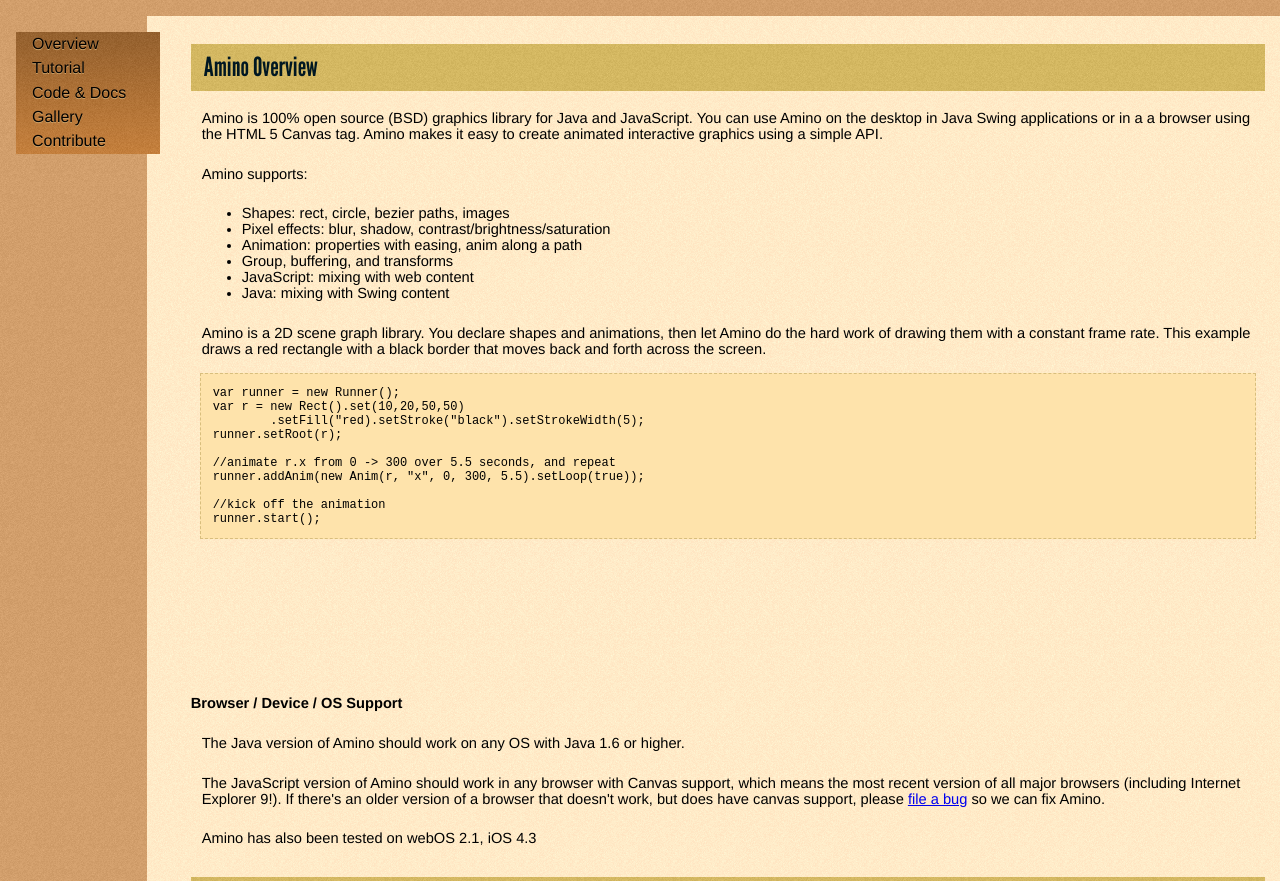
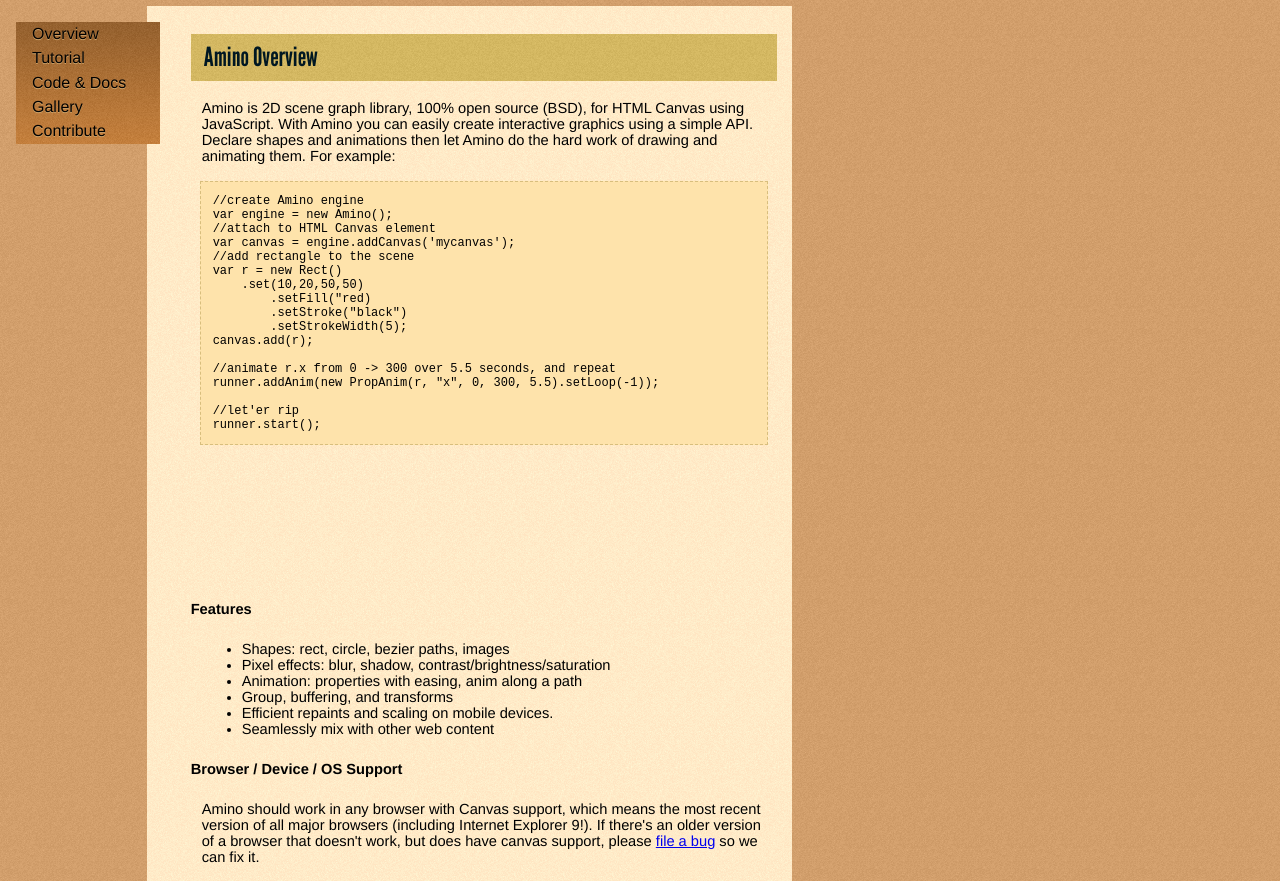
Before and after one commit to tonykwok/leonardosketch.amino3, a plain HTML site: page site/index.html in a window 1280 px wide. Shown: the part 155-1036 px from the top of the page. Drawn offline with Linux system fonts and the light colour scheme; files whose address does not match are found by name.

Commit message:
updated site

```diff
--- a/site/index.html
+++ b/site/index.html
@@ -3,6 +3,13 @@
 
 <html>
     <head>
+    <style type="text/css">
+
+    #content {
+    	max-width: 40em;
+    }
+
+    </style>
         <meta http-equiv="Content-Type" content="text/html; charset=UTF-8">
         <title>Amino Java/JavaScript Scene Graph</title>
         <link rel="stylesheet" href="resources/ChunkFive-fontfacekit/stylesheet.css" type="text/css" charset="utf-8">
@@ -18,7 +25,7 @@
 <div id="masthead">
 <canvas id="can" width="200" height="150"></canvas>
 <h1>Amino</h1>
-<h2>Java &amp; JavaScript Scenegraph</h2>
+<h2>HTML Canvas Scenegraph</h2>
 </div>
 
 
@@ -137,35 +144,27 @@ foo();
 
 <h3><a id="overview">Amino Overview</a></h3>
 
-<p>Amino is 100% open source (BSD) graphics library for Java and JavaScript. You
-can use Amino on the desktop in Java Swing applications or in a
-a browser using the HTML 5 Canvas tag. Amino makes it easy to
-create animated interactive graphics using a simple API.</p>
+<p>Amino is 2D scene graph library, 100% open source (BSD), for
+HTML Canvas using JavaScript. With Amino you can easily
+create interactive graphics using a simple API. Declare shapes and animations then let
+Amino do the hard work of drawing and animating them. For example:</p>
 
-<p>Amino supports:</p>
-<ul>
-    <li>Shapes: rect, circle, bezier paths, images</li>
-    <li>Pixel effects: blur, shadow, contrast/brightness/saturation</li>
-    <li>Animation: properties with easing, anim along a path</li>
-    <li>Group, buffering, and transforms</li>
-    <li>JavaScript: mixing with web content</li>
-    <li>Java: mixing with Swing content</li>
-</ul>
-
-<p>Amino is a 2D scene graph library. You declare shapes and animations, then let
-Amino do the hard work of drawing them with a constant frame rate. This
-example draws a red rectangle with a black border that moves back
-and forth across the screen.</p>
-
-<pre><code>var runner = new Runner();
-var r = new Rect().set(10,20,50,50)
-	.setFill("red).setStroke("black").setStrokeWidth(5);
-runner.setRoot(r);
+<pre><code>//create Amino engine
+var engine = new Amino();
+//attach to HTML Canvas element
+var canvas = engine.addCanvas('mycanvas');
+//add rectangle to the scene
+var r = new Rect()
+    .set(10,20,50,50)
+	.setFill("red)
+	.setStroke("black")
+	.setStrokeWidth(5);
+canvas.add(r);
 
 //animate r.x from 0 -> 300 over 5.5 seconds, and repeat
-runner.addAnim(new Anim(r, "x", 0, 300, 5.5).setLoop(true));
+runner.addAnim(new PropAnim(r, "x", 0, 300, 5.5).setLoop(-1));
 
-//kick off the animation
+//let'er rip
 runner.start();
 </code></pre>
 
@@ -190,19 +189,26 @@ setup();
 
 </script>
 
+<h4>Features</h4>
+<ul>
+    <li>Shapes: rect, circle, bezier paths, images</li>
+    <li>Pixel effects: blur, shadow, contrast/brightness/saturation</li>
+    <li>Animation: properties with easing, anim along a path</li>
+    <li>Group, buffering, and transforms</li>
+    <li>Efficient repaints and scaling on mobile devices.</li>
+    <li>Seamlessly mix with other web content</li>
+</ul>
 
 <h4>Browser / Device / OS Support</h4>
-<p>The Java version of Amino should work on any OS with Java 1.6 or higher.</p>
 
-<p>The JavaScript version of Amino should work in any browser with Canvas support,
-    which means the most recent version of all major browsers (including Internet Explorer 9!).
-    If there's
-    an older version of a browser that doesn't work, but does have canvas support,
-    please <a href="http://code.google.com/p/leonardosketch/issues/list">file a bug</a>
-    so we can fix Amino.</p>
+<p>Amino should work in any browser with Canvas support,
+    which means the most recent version of all major browsers
+    (including Internet Explorer 9!). If there's an older version of a
+    browser that doesn't work, but does have canvas support,  please
+    <a href="http://code.google.com/p/leonardosketch/issues/list">file a bug</a>
+    so we can fix it.</p>
 
-<p>Amino has also been tested on webOS 2.1,  iOS 4.3</p>
-
+<p>Amino has also been tested on webOS 2.1, webOS 3, iOS 4.3, iOS 5</p>
 
 
 <h3><a id="tutorial">Getting Started Tutorial</a></h3>
```
